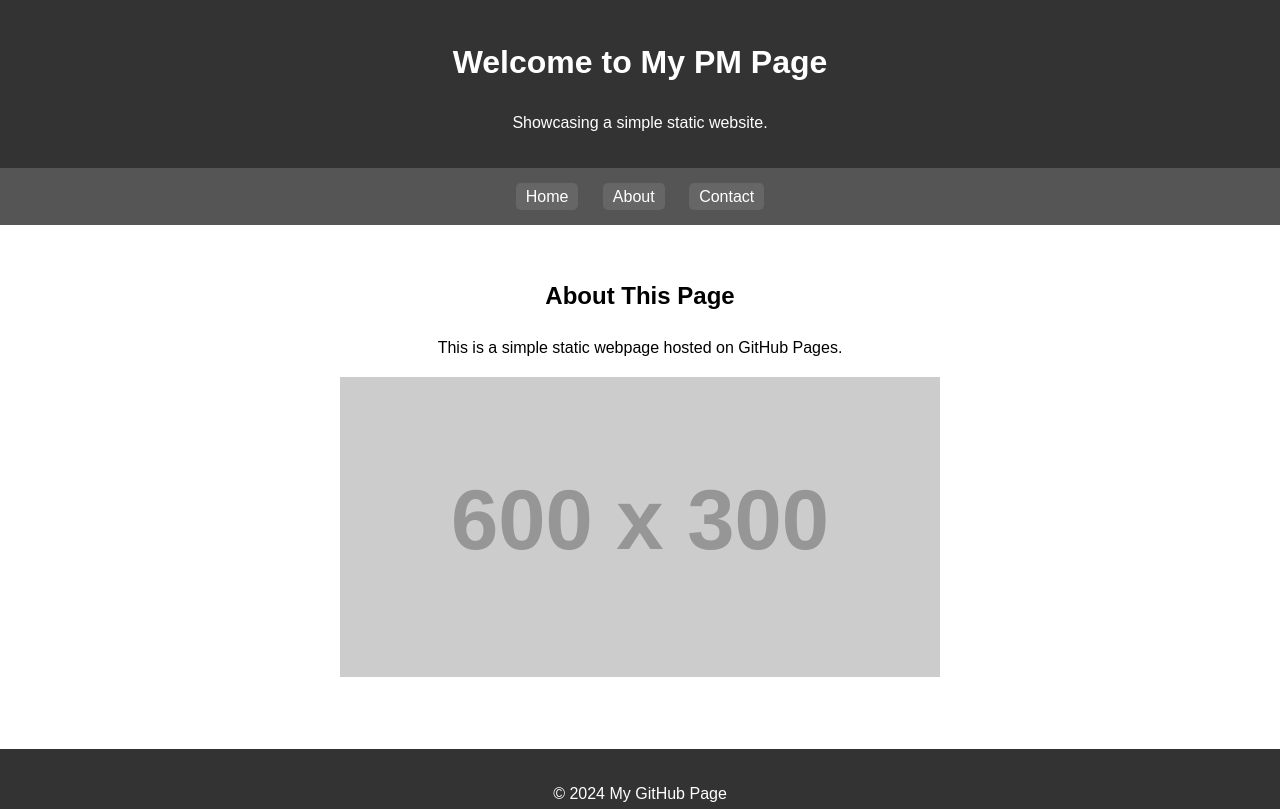
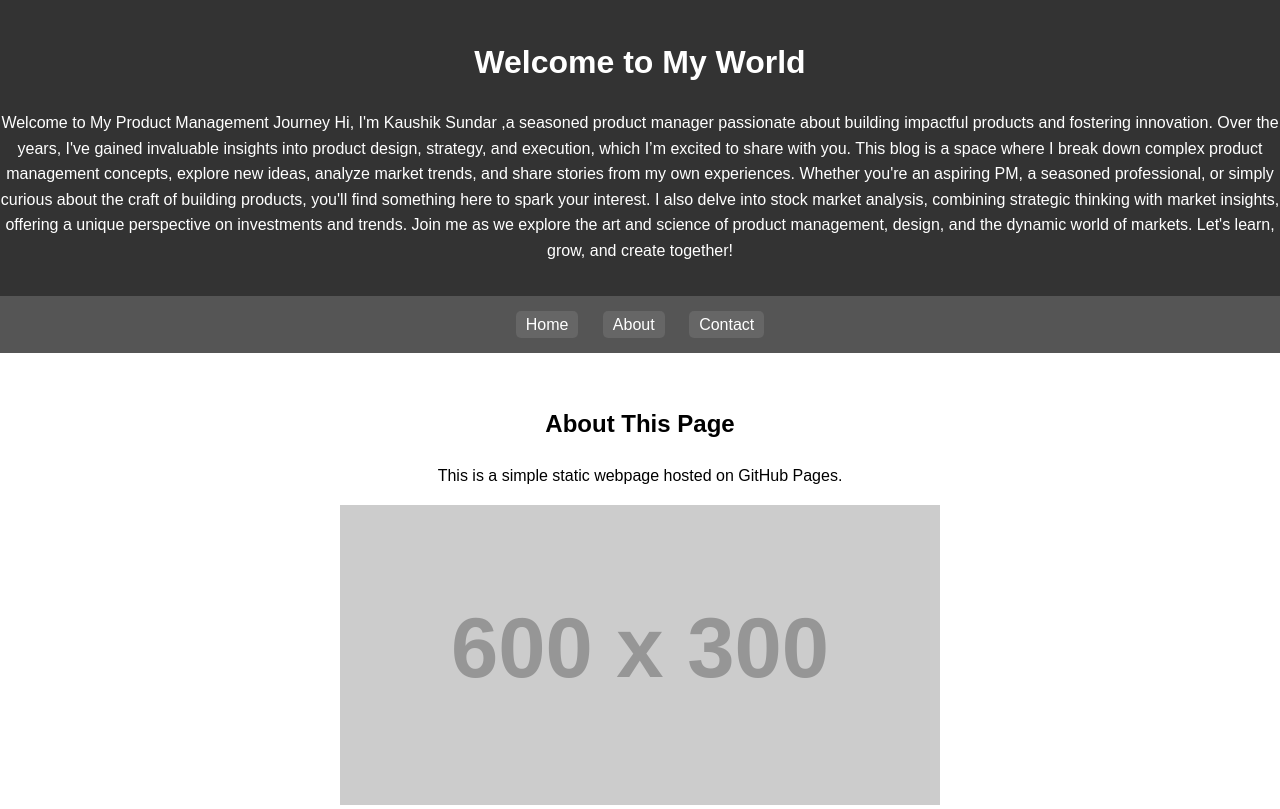
Before and after one commit to kaushiksundar-pm/kaushiksundar-pm.github.io, a plain HTML site: page index.html in a window 1280 px wide. Shown: the top 809 px of the page. Drawn offline with Linux system fonts and the light colour scheme; placeholder pictures from the web are drawn by us.

Commit message:
Update index.html

```diff
--- a/index.html
+++ b/index.html
@@ -3,7 +3,7 @@
 <head>
 <meta charset="UTF-8">
 <meta name="viewport" content="width=device-width, initial-scale=1.0">
-<title>My GitHub Page KS</title>
+<title>PM Meets Market</title>
 <style>
         body {
             font-family: Arial, sans-serif;
@@ -53,8 +53,12 @@
 </head>
 <body>
 <header>
-<h1>Welcome to My PM Page</h1>
-<p>Showcasing a simple static website.</p>
+<h1>Welcome to My World</h1>
+<p>Welcome to My Product Management Journey
+Hi, I'm Kaushik Sundar ,a seasoned product manager passionate about building impactful products and fostering innovation. Over the years, I've gained invaluable insights into product design, strategy, and execution, which I’m excited to share with you.
+This blog is a space where I break down complex product management concepts, explore new ideas, analyze market trends, and share stories from my own experiences. Whether you're an aspiring PM, a seasoned professional, or simply curious about the craft of building products, you'll find something here to spark your interest.
+I also delve into stock market analysis, combining strategic thinking with market insights, offering a unique perspective on investments and trends.
+Join me as we explore the art and science of product management, design, and the dynamic world of markets. Let's learn, grow, and create together!</p>
 </header>
 <nav>
 <a href="index.html">Home</a>
```
